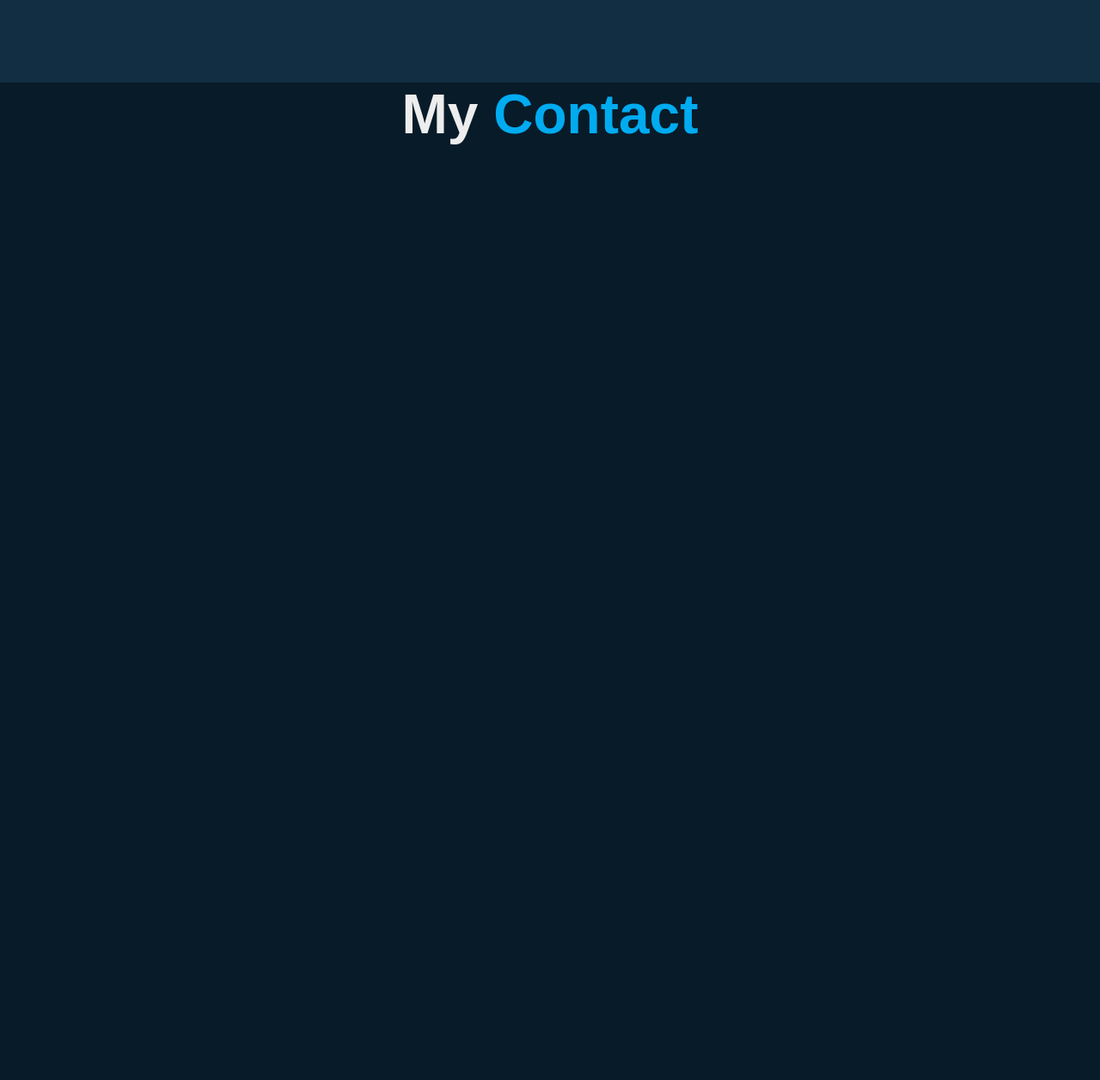
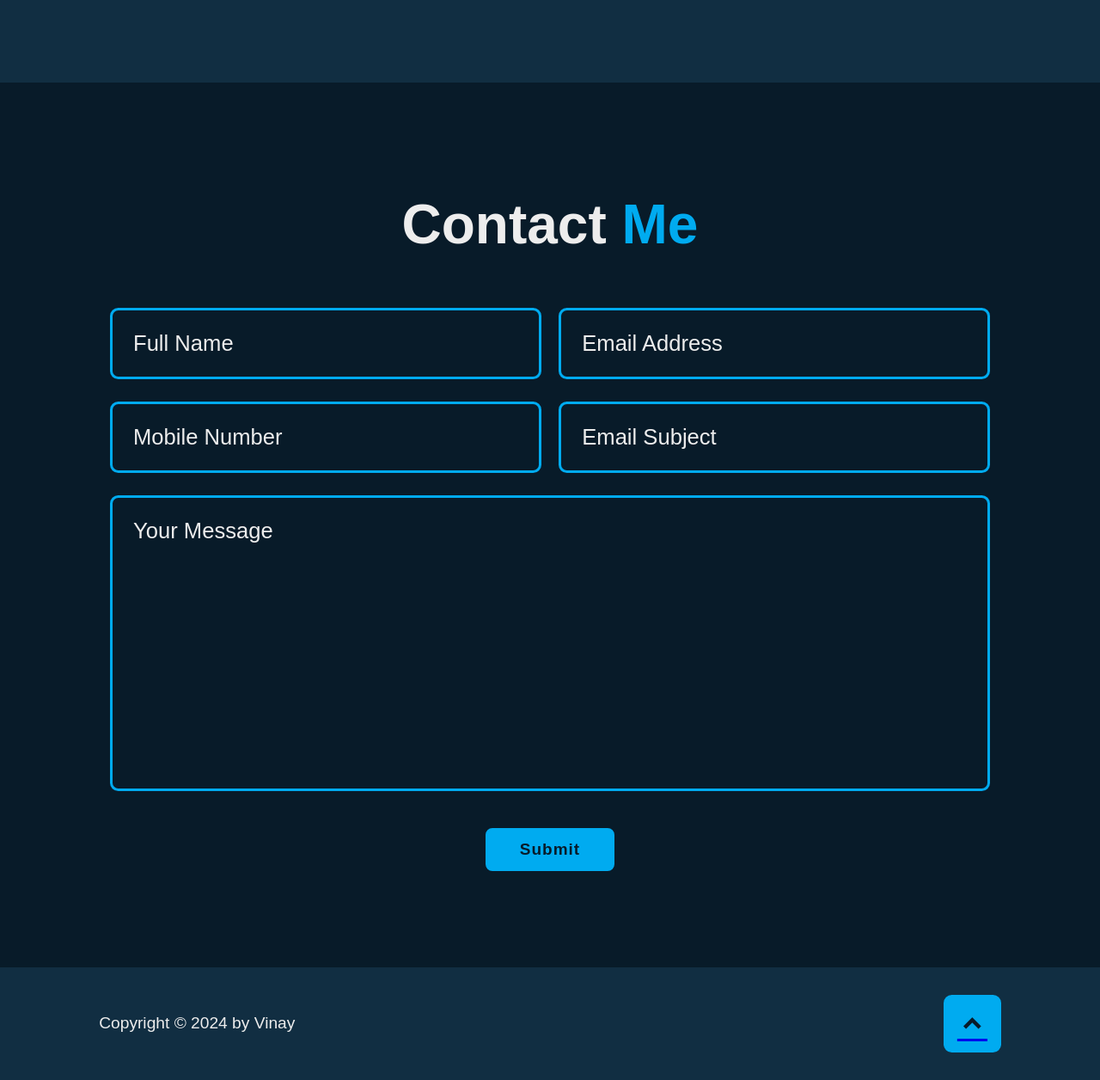
Before and after one commit to officialviinay/Portfolio, a plain HTML site: page index.html in a window 1280 px wide. Shown: the part 5643-6899 px from the top of the page at 86% size. Before the commit the page ends 5861 px from the top, so only its background shows below. Drawn offline with nearby package versions, Linux system fonts and the light colour scheme.

Commit message:
task-done

```diff
--- a/index.html
+++ b/index.html
@@ -17,15 +17,15 @@
         <div class="bx bx-menu" id="menu-icon"></div>
 
         <nav class="navbar">
-            <a href="#" class="active">Home</a>
-            <a href="#">About</a>
-            <a href="#">Education</a>
-            <a href="#">Skills</a>
-            <a href="#">Contact</a>
+            <a href="#hero" class="active">Home</a>
+            <a href="#about">About</a>
+            <a href="#education">Education</a>
+            <a href="#skills">Skills</a>
+            <a href="#contact">Contact</a>
         </nav>
     </header>
 
-    <section class="home">
+    <section class="home" id="hero">
         <div class="home-content">
             <h1>Hi, I'm Vinay Kumar</h1>
             <h3>Frontend Developer</h3>
@@ -161,7 +161,7 @@
      </section>
 
       <!-- Skills section design -->
-      <section class="skills">
+      <section class="skills" id="skills">
         <h2 class="heading">My <span>Skills</span></h2>
 
         <div class="skills-row">
@@ -226,9 +226,59 @@
 
       <!-- Contact section design -->
 
-      <section class="contact">
-        <h2 class="heading">My <span>Contact</span></h2>
+      <section class="contact" id="contact">
+        <h2 class="heading">Contact <span>Me</span></h2>
+
+        <form action="#">
+            <div class="input-box">
+                <div class="input-field">
+                    <input type="text"  placeholder="Full Name" required>
+                    <span class="focus"></span>
+                </div>
+
+                <div class="input-field">
+                    <input type="text"  placeholder="Email Address" required>
+                    <span class="focus"></span>
+                </div>
+            </div>
+
+            <div class="input-box">
+                <div class="input-field">
+                    <input type="number"  placeholder="Mobile Number" required>
+                    <span class="focus"></span>
+                </div>
+
+                <div class="input-field">
+                    <input type="text"  placeholder="Email Subject" required>
+                    <span class="focus"></span>
+                </div>
+            </div>
+
+            <div class="textarea-field">
+                <textarea name="" id="" cols="30" rows="10" placeholder="Your Message" required></textarea>
+                <span class="focus"></span>
+            </div>
+
+            <div class="butn">
+                <button type="submit" class="btn-box">Submit</button>
+            </div>
+        </form>
         </section>
+
+         <!-- footer section design -->
+         <footer class="footer">
+            <div class="footer-text">
+                <p>Copyright &copy; 2024 by Vinay</p>
+            </div>
+
+            <div class="footer-iconTop">
+                <a href="#"><i class='bx bxs-chevron-up'></i></a>
+            </div>
+         </footer>
+
+         <script src="script.js">
+         </script>
+
 </body>
 
 </html>
--- /dev/null
+++ b/script.js
@@ -0,0 +1,4 @@
+window.onscroll = () => {
+    let header = document.querySelector('header');
+    header.classList.toggle('sticky', window.scrollY > 100);
+}
--- a/style.css
+++ b/style.css
@@ -8,6 +8,9 @@
 body {
     background: #081b29;
     color: #ededed;
+}
+body, html{
+    scroll-behavior: smooth;
 }
 
 .header {
@@ -21,6 +24,11 @@ body {
     justify-content: space-between;
     align-items: center;
     z-index: 100;
+    transition: .3s;
+}
+
+.header.sticky{
+    background: #000;
 }
 
 #menu-icon{
@@ -78,6 +86,8 @@ body {
 .home-content {
     max-width: 600px;
 }
+
+
 
 .home-content h1 {
     position: relative;
@@ -599,13 +609,180 @@ span{
     width: 90%;
 }
 
+/* Contact section */
+
+
+.contact{
+    min-height: auto;
+    background: #081b29;
+    padding: 10% 10%;
+    padding-bottom: 7rem;
+}
+
+.contact form{
+    max-width: 70rem;
+    margin: 0 auto;
+    text-align: center;
+}
+
+.contact form .input-box{
+position: relative;
+display: flex;
+justify-content: space-between;
+flex-wrap: wrap;
+}
+
+.contact form .input-box .input-field{
+    position: relative;
+    width: 49%;
+    margin: .8rem 0;
+
+}
+.contact form .input-box .input-field input,
+.contact form  .textarea-field textarea {
+    width: 100%;
+    height: 100%;
+    padding: 1.5rem;
+    font-size: 1.6rem;
+    color: #ededed;
+    background: transparent;
+    border-radius: .6rem;
+    border: .2rem solid #00abf0;
+}
+
+
+.contact form .input-box .input-field input::placeholder,
+.contact form  .textarea-field textarea::placeholder {
+    color: #ededed;
+}
+
+.contact form .focus{
+    position: absolute;
+    top: 0;
+    left: 0;
+    width: 0;
+    height: 100%;
+    background: #112e42;
+    border-radius: .6rem;
+    z-index: -1;
+    transition: .5s;
+}
+
+.contact form .input-box .input-field input:focus~.focus,
+.contact form .input-box .input-field input:valid~.focus,
+.contact form  .textarea-field textarea:focus~.focus,
+.contact form  .textarea-field textarea:valid~.focus{
+    width: 100%;
+}
+
+.contact form .textarea-field{
+    position: relative;
+    margin: .8rem 0 2.7rem;
+    display: flex;
+}
+
+.contact form .textarea-field textarea{
+    resize: none;
+}
+
+
+.butn .btn-box{
+    position: relative;
+    display: inline-flex;
+    justify-content: center;
+    align-items: center;
+    width: 150px;
+    height: 50px;
+    background: #00abf0;
+    border: 2px solid #00abf0;
+    border-radius: 8px;
+    font-size: 19px;
+    color: #081b29;
+    text-decoration: none;
+    font-weight: 600;
+    letter-spacing: 1px;
+    z-index: 1;
+    overflow: hidden;
+    transition: .5s;
+}
+
+
+.butn .btn-box::before{
+    content: '';
+    position: absolute;
+    top: 0;
+    left: 0;
+    width: 0;
+    height: 100%;
+    background:#081b29;
+    z-index: -1;
+    transition: .5s;
+}
+
+.butn .btn-box:hover::before{
+    width: 100%;
+}
+
+.butn .btn-box:hover{
+    color: #00abf0;
+}
 
 
 
+/* Footer section */
 
 
 
+.footer{
+    background: #112e42;
+    display: flex;
+    justify-content: space-between;
+    align-items: center;
+    flex-wrap: wrap;
+    padding: 2rem 9%;
+}
 
+.footer-text p{
+    font-size: 1.2rem;
+}
+
+.footer-iconTop a{
+    position: relative;
+    display: inline-flex;
+    justify-content: center;
+    align-items: center;
+    padding: .8rem;
+    background: #00abf0;
+    border: .2rem solid #00abf0;
+    border-radius: .6rem;
+    z-index: 1;
+    overflow: hidden;
+}
+
+.footer-iconTop a::before{
+    content: '';
+    position: absolute;
+    top: 0;
+    left: 0;
+    width: 0;
+    height: 100%;
+    background: #081b29;
+    z-index: -1;
+    transition: .5s;
+}
+
+.footer-iconTop a:hover::before{
+    width: 100%;
+}
+.footer-iconTop a i{
+    font-size: 2.2rem;
+    color: #081b29;
+    transition: .5s;
+}
+
+.footer-iconTop a:hover i{
+    color: #00abf0;
+}
 
 
 
```
